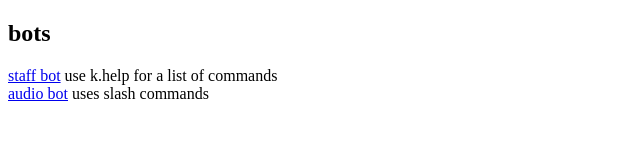
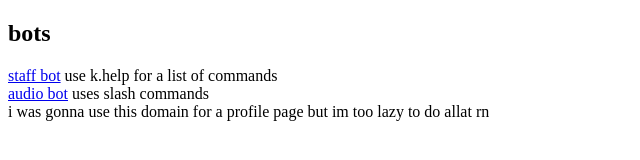
Before and after one commit to shu1ie/botweb, a plain HTML site: page index.html in a window 1280 px wide. Shown: the whole page, without its empty margins (0-640 px from the left). Drawn offline with Linux system fonts and the light colour scheme.

Commit message:
Update index.html

```diff
--- a/index.html
+++ b/index.html
@@ -12,5 +12,7 @@
 <br>
 <a href="https://discord.com/oauth2/authorize?client_id=1339292413088370688&permissions=2150696960&integration_type=0&scope=bot">audio bot</a>
 uses slash commands
+  <br>
+  i was gonna use this domain for a profile page but im too lazy to do allat rn
 </body>
 </html>
```
